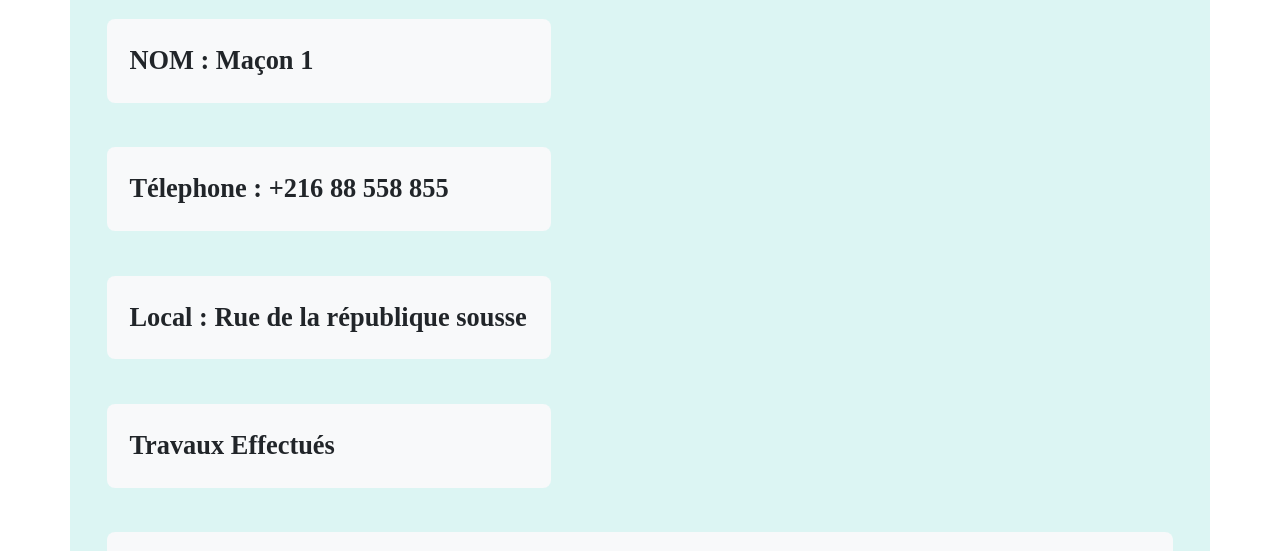
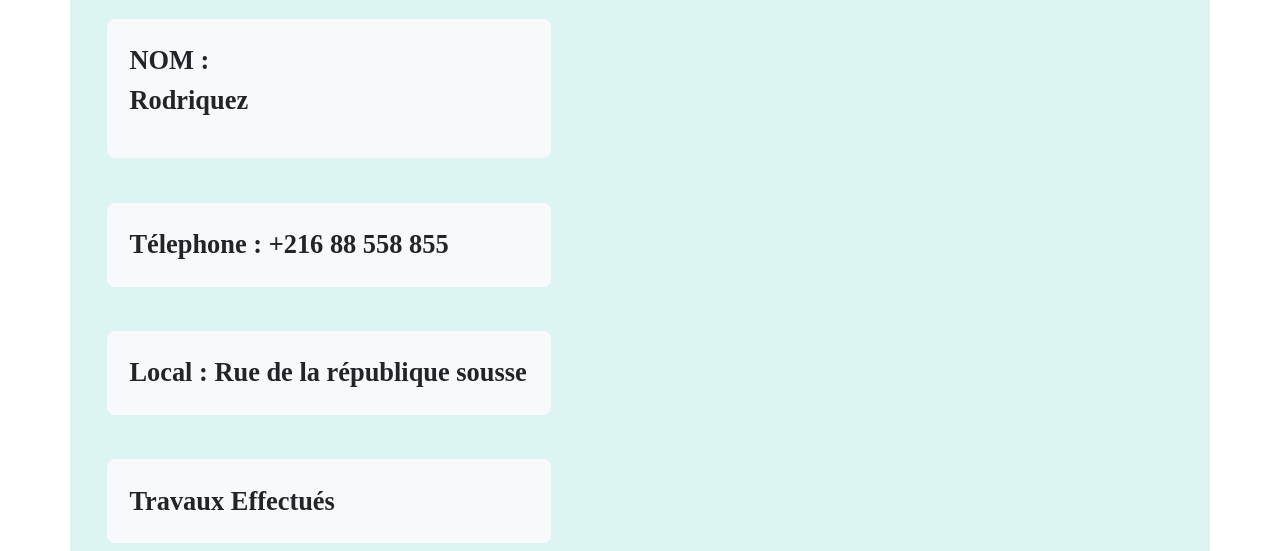
Before and after one commit to SlahSbi/san3a.tn, a plain HTML site: page slah/macon_1.html in a window 1280 px wide. Shown: the part 226-777 px from the top of the page. Drawn offline with nearby package versions, Linux system fonts and the light colour scheme.

Commit message:
07/05/2019

```diff
--- a/profile.css
+++ /dev/null
@@ -1,39 +0,0 @@
-/*profile san3a2*/
-
-body{
-    height: 900px;
-    background-image: linear-gradient(to bottom right, #5A3543 , #1E355C) ;
-
-  }
-  form{
-     display: flex;
-     flex-direction: column;
-     align-items: center;
-
-  }
-
-  input, textarea{
-  background-color: #27273A;
-  color:white;
-  }
-  .btn{
-     display: flex;
-     flex-direction: column;
-     align-items: center;
-  }
-  .btn-space{
-     margin: 20px 0px;
-
-  }
-
-  /*profile img*/
-  .pinky-template .ImageUploader-image {
-   height: 100%;
-   border: 10px solid #fff;
-}
-.ImageThumbnail-image {
-   border-radius: inherit;
-   display: block;
-   overflow: hidden;
-   width: 100%;
-}
--- a/slah/client.js
+++ b/slah/client.js
@@ -0,0 +1,293 @@
+let employees= [
+    {
+      "picture": "http://placehold.it/32x32",
+      "name": {
+        "first": "Rodriquez",
+        "last": "Maldonado"
+      },
+      "company": "EARTHPURE",
+      "email": "rodriquez.maldonado@earthpure.biz",
+      "phone": "+216 (938) 483-3107",
+      "address": "858 Prescott Place, Whitehaven, Vermont, 2861",
+      "about": "Nulla officia ad mollit veniam. Qui cupidatat aliquip aute mollit duis elit occaecat. Deserunt labore exercitation laboris enim reprehenderit fugiat nisi deserunt cupidatat enim aliqua incididunt. Ullamco minim officia laboris nisi. Est do sint eu incididunt nostrud et adipisicing laborum elit excepteur. Duis elit occaecat deserunt et ullamco dolore eu officia aute in dolore et commodo. Culpa Lorem esse ullamco nulla pariatur velit.",
+      "location": "sousse",
+      "profession": "plombier"
+    },
+    {
+      "picture": "http://placehold.it/32x32",
+      "name": {
+        "first": "Head",
+        "last": "Cross"
+      },
+      "company": "BOVIS",
+      "email": "head.cross@bovis.io",
+      "phone": "+216 (861) 596-2839",
+      "address": "464 Lenox Road, Lumberton, New Hampshire, 5487",
+      "about": "Dolore ut consequat sunt dolor incididunt ex. Occaecat laborum commodo magna elit. Reprehenderit est do veniam in voluptate laborum deserunt minim pariatur nulla sit officia dolor.",
+      "location": "jijel",
+      "profession": "plombier"
+    },
+    {
+      "picture": "http://placehold.it/32x32",
+      "name": {
+        "first": "Stephenson",
+        "last": "Mcclure"
+      },
+      "company": "PLAYCE",
+      "email": "stephenson.mcclure@playce.ca",
+      "phone": "+216 (941) 409-2035",
+      "address": "754 Woodbine Street, Derwood, Iowa, 2292",
+      "about": "Eu aliquip ea reprehenderit officia sint labore fugiat dolore nostrud ut. Sunt irure consequat culpa eu aute non nisi ex eiusmod occaecat. Tempor irure ipsum deserunt culpa cupidatat irure aliquip quis esse.",
+      "location": "kairouan",
+      "profession": "maçon"
+    },
+    {
+      "picture": "http://placehold.it/32x32",
+      "name": {
+        "first": "Lena",
+        "last": "Harrington"
+      },
+      "company": "OVOLO",
+      "email": "lena.harrington@ovolo.org",
+      "phone": "+216 (893) 507-2373",
+      "address": "559 Highland Boulevard, Kenvil, Federated States Of Micronesia, 3596",
+      "about": "Lorem nulla eiusmod culpa exercitation ex. Tempor mollit proident ullamco Lorem amet minim aliquip nostrud. Pariatur aliquip cillum irure dolor duis aliqua.",
+      "location": "sousse",
+      "profession": "forgeron"
+    },
+    {
+      "picture": "http://placehold.it/32x32",
+      "name": {
+        "first": "Francisca",
+        "last": "Hood"
+      },
+      "company": "TURNLING",
+      "email": "francisca.hood@turnling.tv",
+      "phone": "+216 (852) 431-3452",
+      "address": "186 Verona Place, Ahwahnee, Mississippi, 7199",
+      "about": "Et ea anim dolor laborum aliquip amet aliqua ex sint. Eu minim amet enim consectetur dolor dolor tempor incididunt laboris exercitation. Irure veniam voluptate cillum nulla laboris eiusmod quis ad sint dolore cupidatat et cupidatat voluptate. Laborum velit proident officia minim culpa nulla amet duis exercitation do minim eiusmod.",
+      "location": "jijel",
+      "profession": "plombier"
+    },
+    {
+      "picture": "http://placehold.it/32x32",
+      "name": {
+        "first": "Julianne",
+        "last": "Abbott"
+      },
+      "company": "ZAPHIRE",
+      "email": "julianne.abbott@zaphire.com",
+      "phone": "+216 (800) 529-2504",
+      "address": "583 Senator Street, Orick, Illinois, 1186",
+      "about": "Velit Lorem esse ad ea. Elit sunt proident eiusmod cillum fugiat ipsum pariatur nulla pariatur occaecat cupidatat. Consequat do anim quis consequat excepteur laborum ex aliqua aliqua eu laboris. Do incididunt labore dolor est quis cupidatat ad aute. Pariatur ad tempor minim sint cillum eiusmod Lorem ad laboris eu aliqua do mollit aute. Laborum anim mollit fugiat irure laboris eu magna.",
+      "location": "jijel",
+      "profession": "forgeron"
+    },
+    {
+      "picture": "http://placehold.it/32x32",
+      "name": {
+        "first": "Moss",
+        "last": "Delaney"
+      },
+      "company": "NEUROCELL",
+      "email": "moss.delaney@neurocell.biz",
+      "phone": "+216 (908) 535-2211",
+      "address": "686 Rodney Street, Dyckesville, Louisiana, 3993",
+      "about": "Eiusmod occaecat excepteur magna consequat enim cillum id officia amet sunt duis duis mollit. Deserunt minim non esse duis officia. Incididunt Lorem officia ullamco nisi exercitation ullamco voluptate officia eiusmod sint ipsum eiusmod excepteur. Labore culpa velit qui sint magna est ut esse sunt officia quis commodo officia ipsum. Sint esse aliquip cupidatat esse cupidatat qui officia. Amet et officia reprehenderit ut fugiat eiusmod ad tempor dolore excepteur. Anim id minim et incididunt sint elit.",
+      "location": "sousse",
+      "profession": "maçon"
+    },
+    {
+      "picture": "http://placehold.it/32x32",
+      "name": {
+        "first": "Mallory",
+        "last": "Kramer"
+      },
+      "company": "HELIXO",
+      "email": "mallory.kramer@helixo.me",
+      "phone": "+216 (824) 463-3605",
+      "address": "675 Stockholm Street, Tioga, American Samoa, 1762",
+      "about": "Velit exercitation ea irure incididunt. Elit nostrud deserunt nostrud elit occaecat pariatur aliquip amet Lorem esse aute. Consequat anim do reprehenderit ipsum excepteur dolore est amet mollit esse aute aute. Tempor consectetur nostrud proident et velit esse voluptate irure minim ut dolore Lorem ex reprehenderit. Elit duis sint officia non veniam ad.",
+      "location": "jijel",
+      "profession": "forgeron"
+    },
+    {
+      "picture": "http://placehold.it/32x32",
+      "name": {
+        "first": "Ross",
+        "last": "Herman"
+      },
+      "company": "NORALEX",
+      "email": "ross.herman@noralex.co.uk",
+      "phone": "+216 (884) 403-2585",
+      "address": "477 Herkimer Street, Wescosville, Georgia, 5794",
+      "about": "Est ullamco ad ut veniam aute. Cupidatat deserunt culpa elit ad anim. Veniam ex et qui anim exercitation nostrud et id voluptate proident occaecat proident Lorem. Cillum veniam consectetur dolore est id. Fugiat id in magna aute sint deserunt velit occaecat officia veniam Lorem minim fugiat ut. Cupidatat deserunt qui veniam ad pariatur commodo nostrud non minim labore consequat.",
+      "location": "kairouan",
+      "profession": "menuisier"
+    },
+    {
+      "picture": "http://placehold.it/32x32",
+      "name": {
+        "first": "Massey",
+        "last": "Gates"
+      },
+      "company": "PERKLE",
+      "email": "massey.gates@perkle.name",
+      "phone": "+216 (863) 451-2098",
+      "address": "197 Lafayette Avenue, Outlook, Wyoming, 1856",
+      "about": "Excepteur eiusmod pariatur non id non est quis tempor nulla occaecat amet in. Elit non aute eiusmod anim tempor excepteur adipisicing aliqua sunt esse sit irure enim aliqua. Nisi aute do et laboris Lorem enim reprehenderit fugiat cillum. Culpa anim proident amet commodo aliqua. Enim adipisicing dolore pariatur mollit ex fugiat culpa minim ex commodo sint enim nulla.",
+      "location": "kairouan",
+      "profession": "plombier"
+    },
+    {
+      "picture": "http://placehold.it/32x32",
+      "name": {
+        "first": "Bailey",
+        "last": "Chan"
+      },
+      "company": "ACCUFARM",
+      "email": "bailey.chan@accufarm.info",
+      "phone": "+216 (902) 596-2992",
+      "address": "411 Monroe Place, Blodgett, Virginia, 2961",
+      "about": "Aute aute in do aute anim. Proident ut esse laboris in tempor cillum officia laborum occaecat. Incididunt velit labore culpa pariatur veniam irure mollit ex. Laboris cupidatat est laboris in nulla.",
+      "location": "sousse",
+      "profession": "menuisier"
+    },
+    {
+      "picture": "http://placehold.it/32x32",
+      "name": {
+        "first": "Jefferson",
+        "last": "Jensen"
+      },
+      "company": "CONFERIA",
+      "email": "jefferson.jensen@conferia.us",
+      "phone": "+216 (940) 499-3267",
+      "address": "794 Roder Avenue, Suitland, Pennsylvania, 1521",
+      "about": "Veniam ad fugiat qui ad proident duis exercitation aliquip laboris ad dolor duis fugiat. Nisi irure et velit velit minim adipisicing. Tempor non sint deserunt excepteur amet proident in. Eiusmod ex nulla incididunt do mollit non excepteur do. Sunt aliquip sunt nisi occaecat mollit veniam tempor fugiat elit aliqua do ea amet id.",
+      "location": "kairouan",
+      "profession": "menuisier"
+    },
+    {
+      "picture": "http://placehold.it/32x32",
+      "name": {
+        "first": "Valdez",
+        "last": "Butler"
+      },
+      "company": "RECRITUBE",
+      "email": "valdez.butler@recritube.biz",
+      "phone": "+216 (815) 497-3579",
+      "address": "843 Noel Avenue, Roeville, Texas, 9099",
+      "about": "Cillum tempor ea elit sit. Deserunt tempor officia et ad occaecat ipsum consequat in amet consequat veniam ut ullamco dolore. Ex adipisicing est fugiat do consectetur laborum cillum ad cupidatat anim. Deserunt cupidatat consequat Lorem anim reprehenderit quis qui quis fugiat. Elit quis ex commodo nulla nostrud anim amet elit esse amet et fugiat consectetur.",
+      "location": "jijel",
+      "profession": "maçon"
+    },
+    {
+      "picture": "http://placehold.it/32x32",
+      "name": {
+        "first": "Griffin",
+        "last": "Moon"
+      },
+      "company": "SNOWPOKE",
+      "email": "griffin.moon@snowpoke.io",
+      "phone": "+216 (926) 539-3734",
+      "address": "334 Calder Place, Summerset, Arizona, 5107",
+      "about": "Magna occaecat occaecat et cupidatat eiusmod fugiat sunt esse sint sit. Labore minim irure amet commodo aliqua Lorem. Voluptate Lorem reprehenderit duis officia ex labore non commodo id cillum veniam in cupidatat consequat. Nostrud cupidatat anim Lorem dolor. Elit irure incididunt aute excepteur fugiat laboris excepteur Lorem esse adipisicing occaecat laboris dolor cupidatat.",
+      "location": "jijel",
+      "profession": "maçon"
+    },
+    {
+      "picture": "http://placehold.it/32x32",
+      "name": {
+        "first": "Barbara",
+        "last": "Hull"
+      },
+      "company": "GALLAXIA",
+      "email": "barbara.hull@gallaxia.ca",
+      "phone": "+216 (968) 571-2523",
+      "address": "767 Woodruff Avenue, Savage, California, 781",
+      "about": "Commodo cillum aliqua esse deserunt officia in do eiusmod id culpa. Irure ullamco dolore cillum ex aute anim ex ullamco adipisicing ex aute eiusmod. Ex tempor anim Lorem ad mollit non.",
+      "location": "sousse",
+      "profession": "forgeron"
+    },
+    {
+      "picture": "http://placehold.it/32x32",
+      "name": {
+        "first": "Edna",
+        "last": "Pittman"
+      },
+      "company": "ZENTHALL",
+      "email": "edna.pittman@zenthall.org",
+      "phone": "+216 (815) 490-2250",
+      "address": "455 Aviation Road, Rew, District Of Columbia, 6643",
+      "about": "Qui proident duis cillum anim aliqua anim dolore quis. Elit magna duis sit sunt duis proident incididunt ipsum deserunt id eu. Ut fugiat sint pariatur do in et ullamco.",
+      "location": "sousse",
+      "profession": "menuisier"
+    },
+    {
+      "picture": "http://placehold.it/32x32",
+      "name": {
+        "first": "Miranda",
+        "last": "Bender"
+      },
+      "company": "APPLICA",
+      "email": "miranda.bender@applica.tv",
+      "phone": "+216 (822) 558-3079",
+      "address": "287 Veranda Place, Ryderwood, Minnesota, 8142",
+      "about": "Id elit ex eu tempor. Ad enim pariatur non ea duis. Labore aliquip minim mollit Lorem sint magna eiusmod mollit nulla nisi reprehenderit tempor eiusmod aliquip. Occaecat incididunt cupidatat aute est ut velit dolore quis duis consequat irure. Nostrud id adipisicing sunt in laborum. Eu ut dolore excepteur amet. Laborum tempor do fugiat excepteur.",
+      "location": "jijel",
+      "profession": "forgeron"
+    },
+    {
+      "picture": "http://placehold.it/32x32",
+      "name": {
+        "first": "Mcleod",
+        "last": "Weaver"
+      },
+      "company": "CEPRENE",
+      "email": "mcleod.weaver@ceprene.com",
+      "phone": "+216 (959) 490-3053",
+      "address": "249 Montauk Court, Marshall, Indiana, 8077",
+      "about": "In ullamco nisi pariatur non sint proident amet et proident quis. Velit ea proident ullamco nulla nostrud aute amet proident magna irure sint enim. Esse ut aliqua nostrud qui aute in incididunt irure.",
+      "location": "kairouan",
+      "profession": "menuisier"
+    },
+    {
+      "picture": "http://placehold.it/32x32",
+      "name": {
+        "first": "Elba",
+        "last": "Cooley"
+      },
+      "company": "GEEKKO",
+      "email": "elba.cooley@geekko.biz",
+      "phone": "+216 (868) 509-3030",
+      "address": "722 Kane Street, Axis, West Virginia, 6718",
+      "about": "Ad magna aliqua est cillum veniam aliqua ullamco commodo elit nostrud non laboris tempor aute. Officia occaecat commodo ex irure non incididunt id officia est nostrud magna. Adipisicing sint ea culpa eiusmod laborum qui nostrud ad ad proident proident occaecat deserunt.",
+      "location": "sousse",
+      "profession": "plombier"
+    },
+    {
+      "picture": "http://placehold.it/32x32",
+      "name": {
+        "first": "Chavez",
+        "last": "Giles"
+      },
+      "company": "EXPOSA",
+      "email": "chavez.giles@exposa.me",
+      "phone": "+216 (983) 411-2288",
+      "address": "318 Tennis Court, Muir, Montana, 6615",
+      "about": "Do quis tempor duis proident voluptate amet eu irure mollit ea. Minim consequat enim exercitation excepteur labore consequat mollit sit veniam duis incididunt elit. Mollit nulla fugiat laborum dolor mollit. Exercitation velit consequat Lorem Lorem laborum cillum amet. Excepteur nulla ea do eu velit officia sint qui irure proident. Elit velit est eiusmod excepteur quis magna. Quis exercitation sit reprehenderit dolor dolor elit enim et culpa officia labore nisi est sint.",
+      "location": "sousse",
+      "profession": "menuisier"
+    }
+  ]
+
+  function load(){
+    let name = document.querySelector("#name")
+    name.innerText = employees[0].name.first
+    let str=''
+    for (let x of employees){
+        str+= `<div>${x.name.first+" "+x.name.last}</div>`
+    }
+    let parent = document.querySelector("parent")
+    parent.innerHTML = str
+  }
--- a/slah/macon_1.html
+++ b/slah/macon_1.html
@@ -7,9 +7,10 @@
         <link rel="stylesheet" href="https://stackpath.bootstrapcdn.com/bootstrap/4.3.1/css/bootstrap.min.css">
         <link rel="stylesheet" type="text/css" href="macon_1.css">
         <link rel="stylesheet" href="https://use.fontawesome.com/releases/v5.7.0/css/all.css">
+        <script src="client.js"></script>
         <title>macon 1</title>
     </head>
-    <body>
+    <body onload="load()">
         <div class="container">
             <div  class="header">
                 <i class=" retour fas fa-reply"></i>
@@ -17,7 +18,7 @@
                 <img src="images/macon_1.jpg" alt="MAÇON 1"/>
             </div>
             <div class ="coord">
-                    <span class="coord_details">NOM :  Maçon 1</span>
+                    <span class="coord_details">NOM :  <p id="name">Maçon 1</p></span>
                     <span class="coord_details">Télephone :  +216 88 558 855</span>
                     <span class="coord_details">Local :  Rue  de la république sousse</span>
                     <span class="coord_details">Travaux Effectués  </span>
```
Also changed, not shown: home.css (+23 -1 lines), home.js (+12 -10 lines), profile.js (deleted, +0 -30 lines), san3aHome.html (+38 -40 lines), san3aProfile.html (deleted, +0 -41 lines), images/logo.jpg (added), images/logo.png (added).
